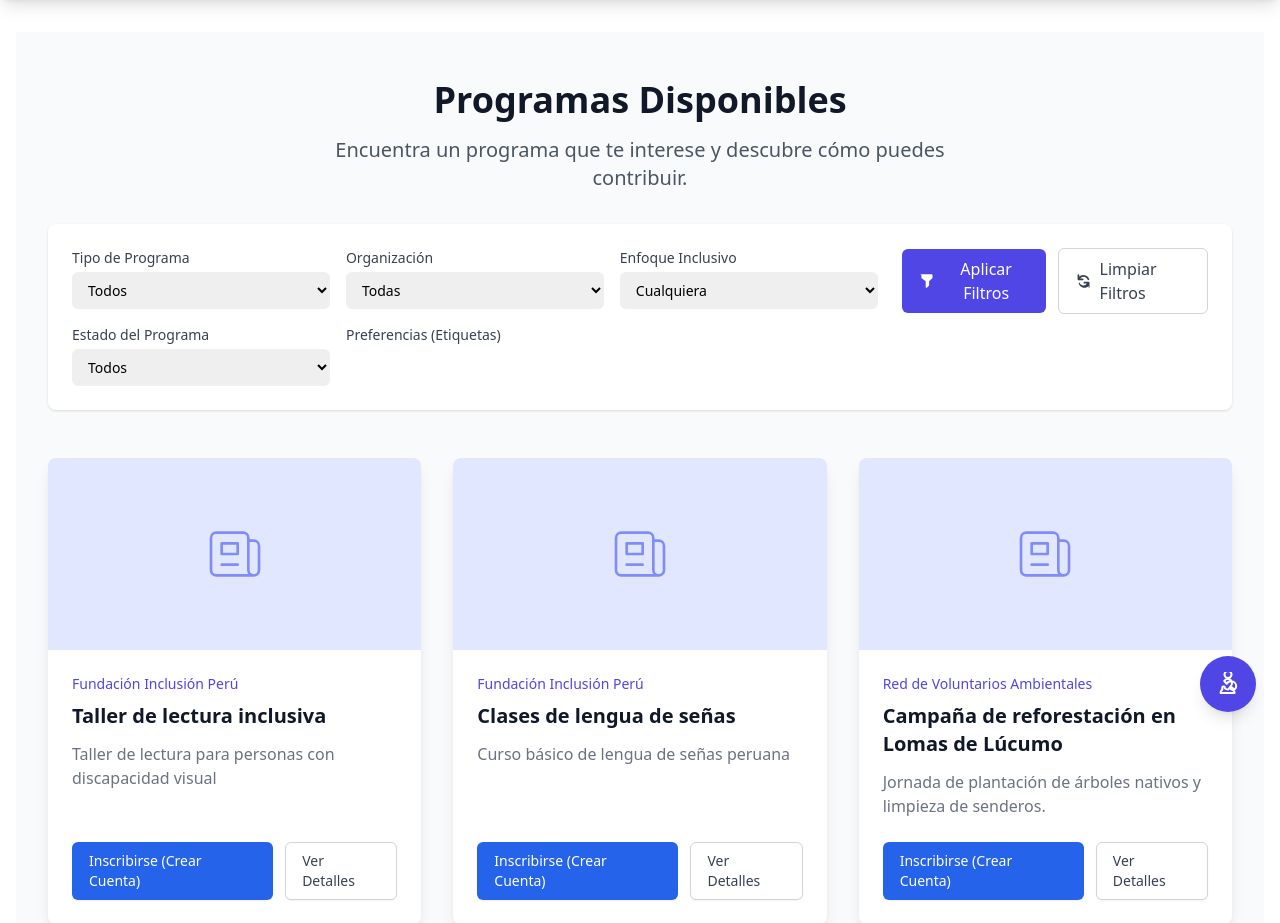
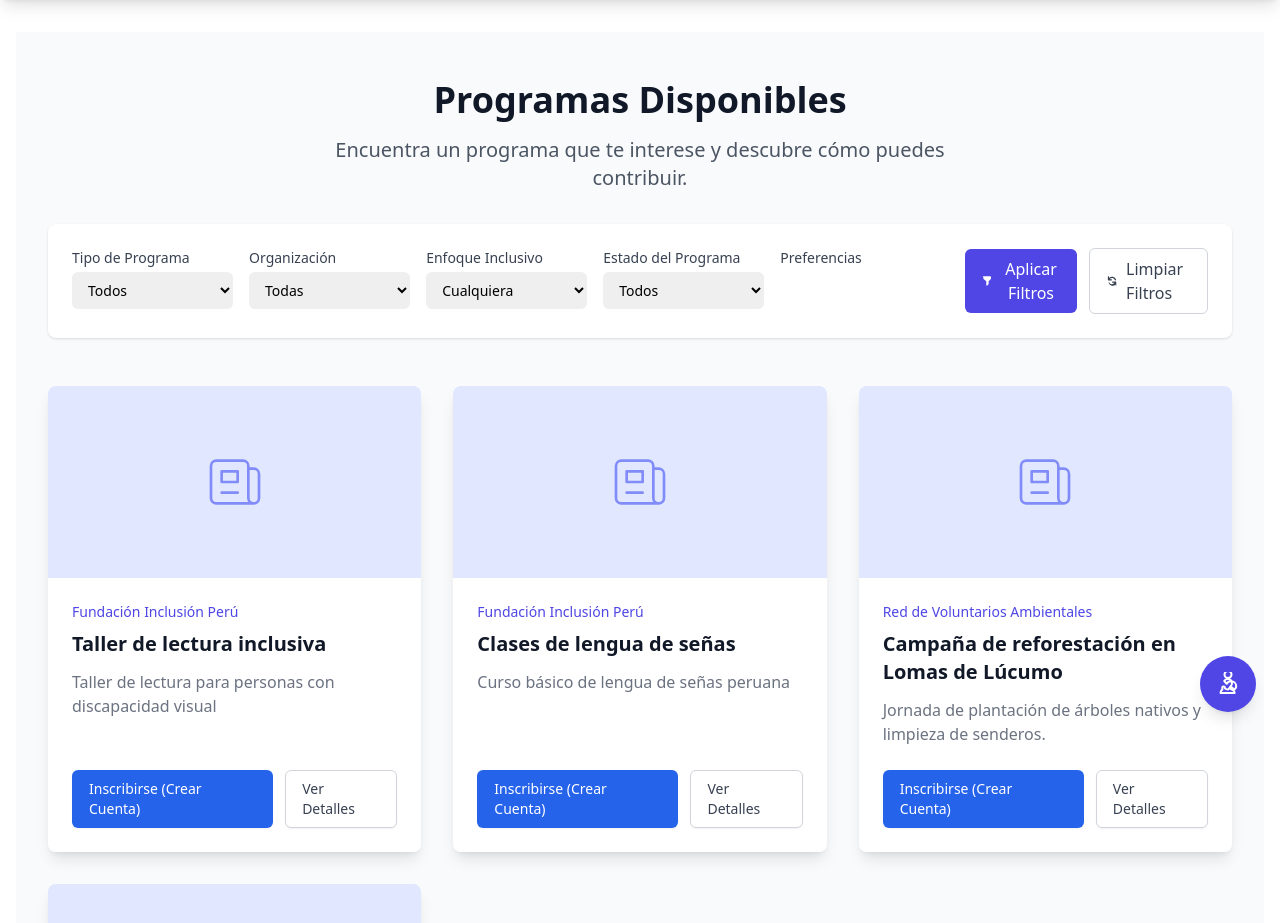
Before and after one commit to dpalominoj/voluntariado-f, a Flask app: page /programs in a window 1280 px wide. Shown: the part 64-987 px from the top of the page. Run offline with Flask 3, Linux system fonts and the light colour scheme; some libraries are stand-ins or nearby versions.

Commit message:
Update programs.html

```diff
--- a/view/templates/programs.html
+++ b/view/templates/programs.html
@@ -16,10 +16,10 @@
 
         <!-- Filter Form -->
         <form method="GET" action="{{ url_for('main.programs') }}" class="my-8 p-6 bg-white shadow rounded-lg md:flex md:justify-between md:items-start">
-            <div class="grid grid-cols-1 sm:grid-cols-2 md:grid-cols-2 lg:grid-cols-3 xl:grid-cols-3 gap-4 md:flex-grow">
+            <div class="grid grid-cols-1 sm:grid-cols-2 md:grid-cols-2 lg:grid-cols-3 xl:grid-cols-5 gap-4 md:flex-grow">
                 <div>
                     <label for="tipo" class="block text-sm font-medium text-gray-700">Tipo de Programa</label>
-                    <select name="tipo" id="tipo" class="mt-1 block w-full pl-3 pr-10 py-2 text-base border-gray-300 focus:outline-none focus:ring-indigo-500 focus:border-indigo-500 sm:text-sm rounded-md">
+                    <select name="tipo" id="tipo" class="mt-1 block w-full pl-3 pr-3 py-2 text-base border-gray-300 focus:outline-none focus:ring-indigo-500 focus:border-indigo-500 sm:text-sm rounded-md">
                         <option value="">Todos</option>
                         {% for t in tipos %}
                         <option value="{{ t }}" {% if current_filters.get('tipo') == t %}selected{% endif %}>{{ t }}</option>
@@ -61,7 +61,7 @@
                 </div>
 
                 <div>
-                    <label for="etiqueta" class="block text-sm font-medium text-gray-700">Preferencias (Etiquetas)</label>
+                    <label for="etiqueta" class="block text-sm font-medium text-gray-700">Preferencias</label>
                     <input type="text" name="etiqueta" id="etiqueta" value="{{ current_filters.get('etiqueta', '') }}" class="mt-1 block w-full pl-3 pr-3 py-2 text-base border-gray-300 focus:outline-none focus:ring-indigo-500 focus:border-indigo-500 sm:text-sm rounded-md">
                 </div>
 
```
